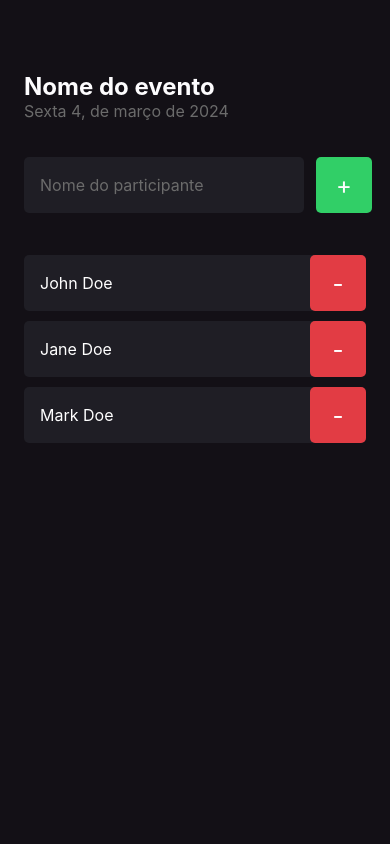
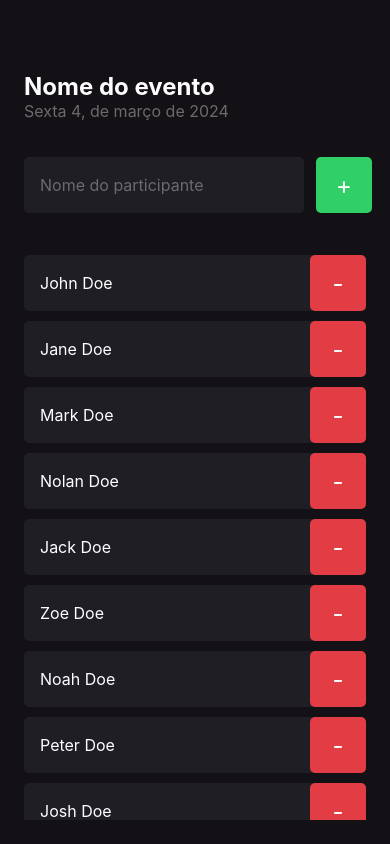
Before and after one commit to lucasroseti/ignite-reactnative-imhere, a React Native app: screen / in a window 390 px wide. Built offline with nearby package versions, Linux system fonts and the light colour scheme.

Commit message:
Scroll View

```diff
--- a/src/screens/Home/index.tsx
+++ b/src/screens/Home/index.tsx
@@ -1,8 +1,9 @@
-import { Text, TextInput, TouchableOpacity, View } from 'react-native'
+import { ScrollView, Text, TextInput, TouchableOpacity, View } from 'react-native'
 import { styles } from './styles'
 import { Participant } from '../../components/Participant'
 
 export function Home() {
+  const participants = ['John Doe', 'Jane Doe', 'Mark Doe', 'Nolan Doe', 'Jack Doe', 'Zoe Doe', 'Noah Doe', 'Peter Doe', 'Josh Doe'];
 
   function handleParticipantAdd() {
     console.log('Click in add button')
@@ -34,9 +35,15 @@ export function Home() {
         </TouchableOpacity>
       </View>
 
-      <Participant name="John Doe" onRemove={handleParticipantRemove} />
-      <Participant name="Jane Doe" onRemove={handleParticipantRemove} />
-      <Participant name="Mark Doe" onRemove={handleParticipantRemove} />
+      <ScrollView showsVerticalScrollIndicator={false}>
+        {participants.map((participant, index) => (
+          <Participant
+            key={participant}
+            name={participant}
+            onRemove={handleParticipantRemove}
+          />
+        ))}
+      </ScrollView>
     </View>
   )
 }
```
